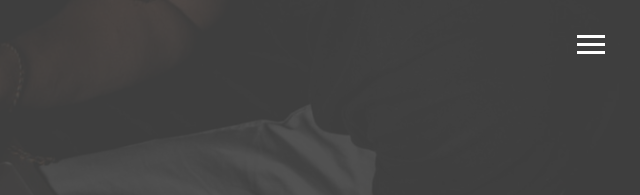
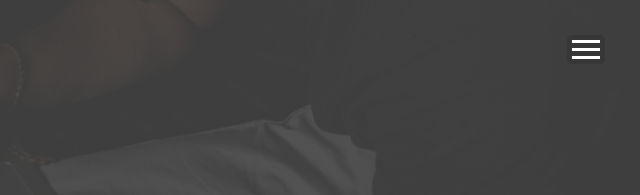
Before and after one commit to Allucard79/myPortfolio.github.io, a website: page index.html in a window 1280 px wide. Shown: the top 195 px of the page, 640-1280 px from the left. Drawn offline with Linux system fonts and the light colour scheme; a web font is replaced by a local one.

Commit message:
add bg to menu btn

```diff
--- a/scss/_menu.scss
+++ b/scss/_menu.scss
@@ -3,6 +3,9 @@
   z-index: 3;
   right: 35px;
   top: 35px;
+  border-radius: 5px;
+  padding: 5px 5px 0 5px;
+  background-color: darken($primary-color, 5);
   cursor: pointer;
   @include easeOut;
 
```
Also changed, not shown: css/style.css.
